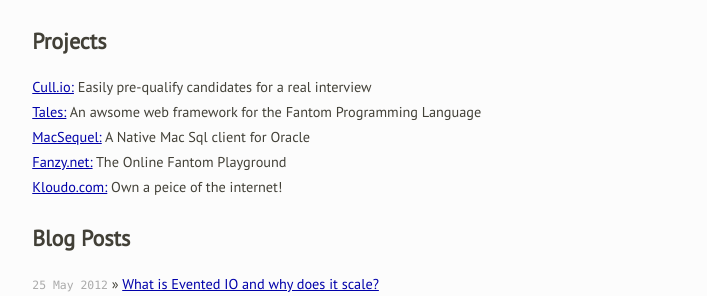
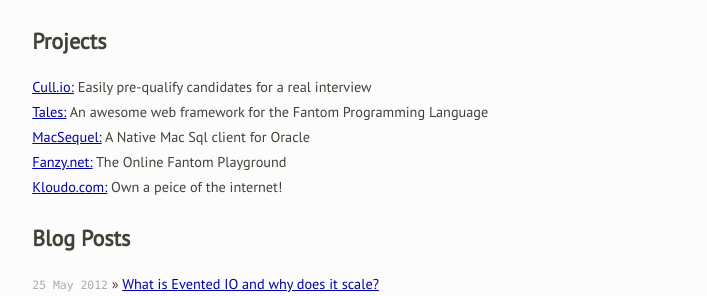
Before and after one commit to ksat/ksat.github.com, a Jekyll site: the page built from index.html, in a window 1280 px wide. Shown: the part 211-507 px from the top of the page, without its empty margins (286-993 px from the left). Built offline with Jekyll 4.4.1, drawn with Linux system fonts in a browser that asks for light colours; Markdown is read by kramdown in place of the engine named in the settings.

Commit message:
The shit that is spellings

```diff
--- a/_posts/2012-05-25-why-evented-programming-scales.textile
+++ b/_posts/2012-05-25-why-evented-programming-scales.textile
@@ -4,7 +4,7 @@
 permalink: /what-is-evented-io-and-why-it-scales
 ---
 
-h1. Why is evented IO and why does it scale? Explained in plain English.
+h1. What is evented IO and why does it scale? Explained in plain English.
 
 If you are one of them who don't "get" why eventing scales, that's ok. When I first saw evented programming, I din't get it too.  I'll try to this explain as simple as I can. But first read this line: "Evented servers usually share one thread for all requests unlike threaded servers that spawn one thread per request". Read that last line one more time. But what's the big deal with this? Nothing. Now forget that and read on.
 &nbsp;
--- a/index.html
+++ b/index.html
@@ -12,7 +12,7 @@
   <h1>Projects</h1>
   <ul class="posts">
     <li><a href="http://www.cull.io">Cull.io:</a> Easily pre-qualify candidates for a real interview</li>
-    <li><a href="http://www.talesframework.org">Tales:</a> An awsome web framework for the Fantom Programming Language</li>
+    <li><a href="http://www.talesframework.org">Tales:</a> An awesome web framework for the Fantom Programming Language</li>
     <li><a href="http://www.macsequel.com/">MacSequel:</a> A Native Mac Sql client for Oracle</li>
     <li><a href="http://www.fanzy.net">Fanzy.net:</a> The Online Fantom Playground</li>
     <li><a href="http://www.kloudo.com">Kloudo.com:</a> Own a peice of the internet!</li>
```
